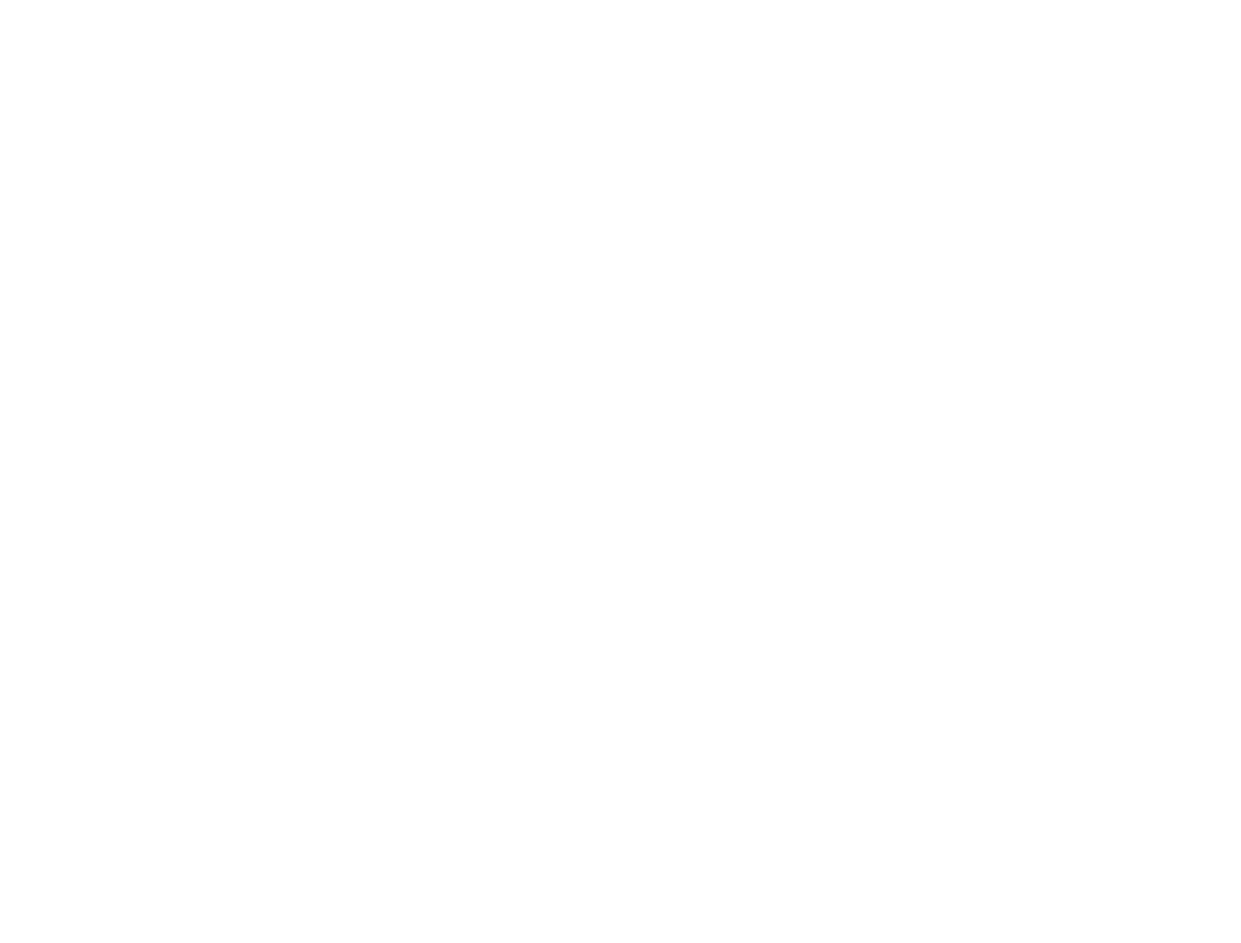
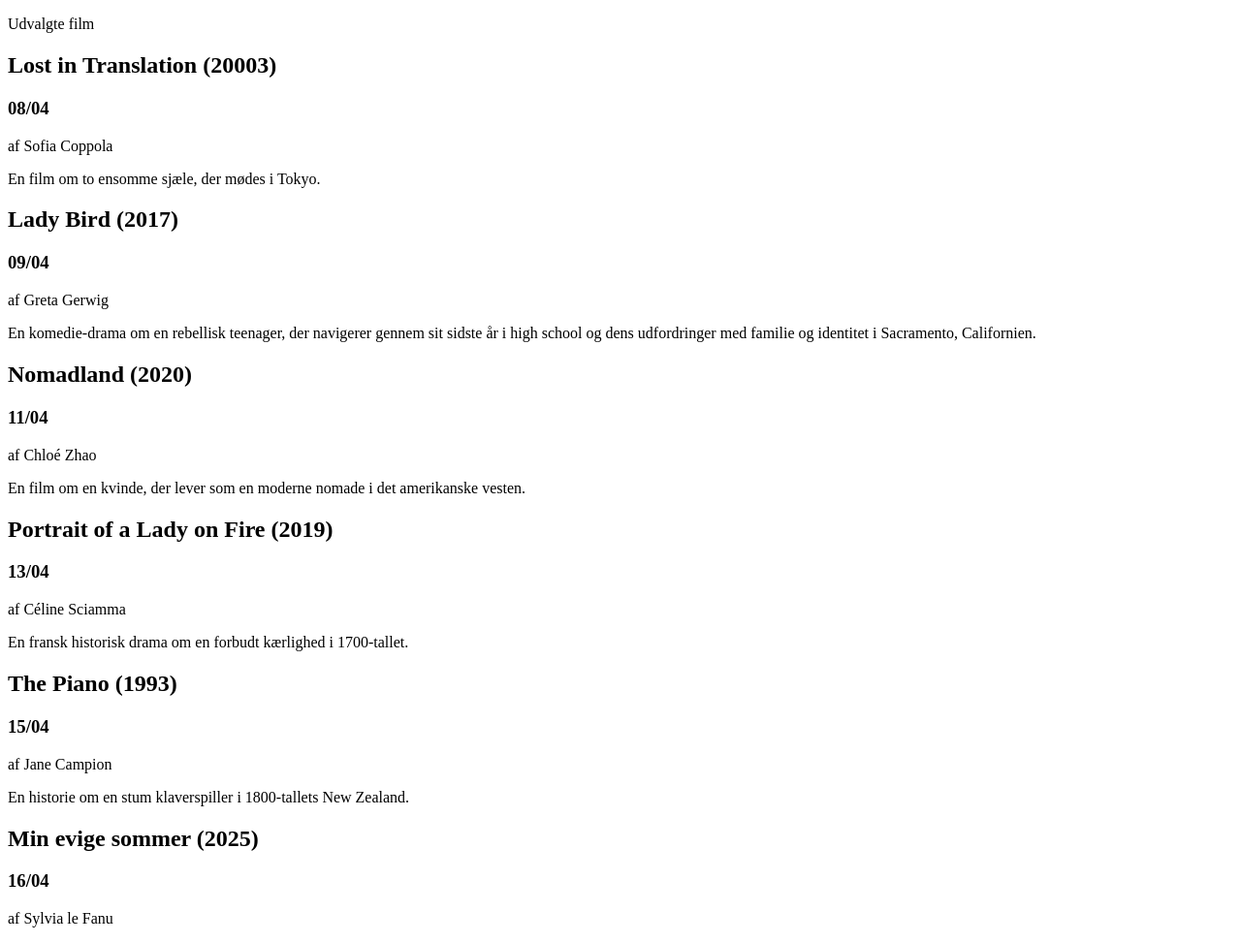
Before and after one commit to jolu0002/emnesite, a plain HTML site: page calender.html in a window 1280 px wide. Shown: the whole page at 97% size. Before the commit the page ends 800 px from the top, so only its background shows below. Drawn offline with Linux system fonts and the light colour scheme.

Commit message:
tilføjer alle p, sektioner og div

```diff
--- a/calender.html
+++ b/calender.html
@@ -5,5 +5,59 @@
     <meta name="viewport" content="width=device-width, initial-scale=1.0" />
     <title>ALICE</title>
   </head>
-  <body></body>
+  <body>
+    <main>
+      <div class="grid_1-1">
+        <p>Udvalgte film</p>
+      </div>
+      <section class="grid_1-1-1-1">
+        <div>
+          <h2>Lost in Translation (20003)</h2>
+          <h3>08/04</h3>
+          <p>af Sofia Coppola</p>
+          <p>En film om to ensomme sjæle, der mødes i Tokyo.</p>
+        </div>
+        <div>
+          <h2>Lady Bird (2017)</h2>
+          <h3>09/04</h3>
+          <p>af Greta Gerwig</p>
+          <p>
+            En komedie-drama om en rebellisk teenager, der navigerer gennem sit
+            sidste år i high school og dens udfordringer med familie og
+            identitet i Sacramento, Californien.
+          </p>
+        </div>
+        <div>
+          <h2>Nomadland (2020)</h2>
+          <h3>11/04</h3>
+          <p>af Chloé Zhao</p>
+          <p>
+            En film om en kvinde, der lever som en moderne nomade i det
+            amerikanske vesten.
+          </p>
+        </div>
+        <div>
+          <h2>Portrait of a Lady on Fire (2019)</h2>
+          <h3>13/04</h3>
+          <p>af Céline Sciamma</p>
+          <p>
+            En fransk historisk drama om en forbudt kærlighed i 1700-tallet.
+          </p>
+        </div>
+        <div>
+          <h2>The Piano (1993)</h2>
+          <h3>15/04</h3>
+          <p>af Jane Campion</p>
+          <p>
+            En historie om en stum klaverspiller i 1800-tallets New Zealand.
+          </p>
+        </div>
+        <div>
+          <h2>Min evige sommer (2025)</h2>
+          <h3>16/04</h3>
+          <p>af Sylvia le Fanu</p>
+        </div>
+      </section>
+    </main>
+  </body>
 </html>
```
